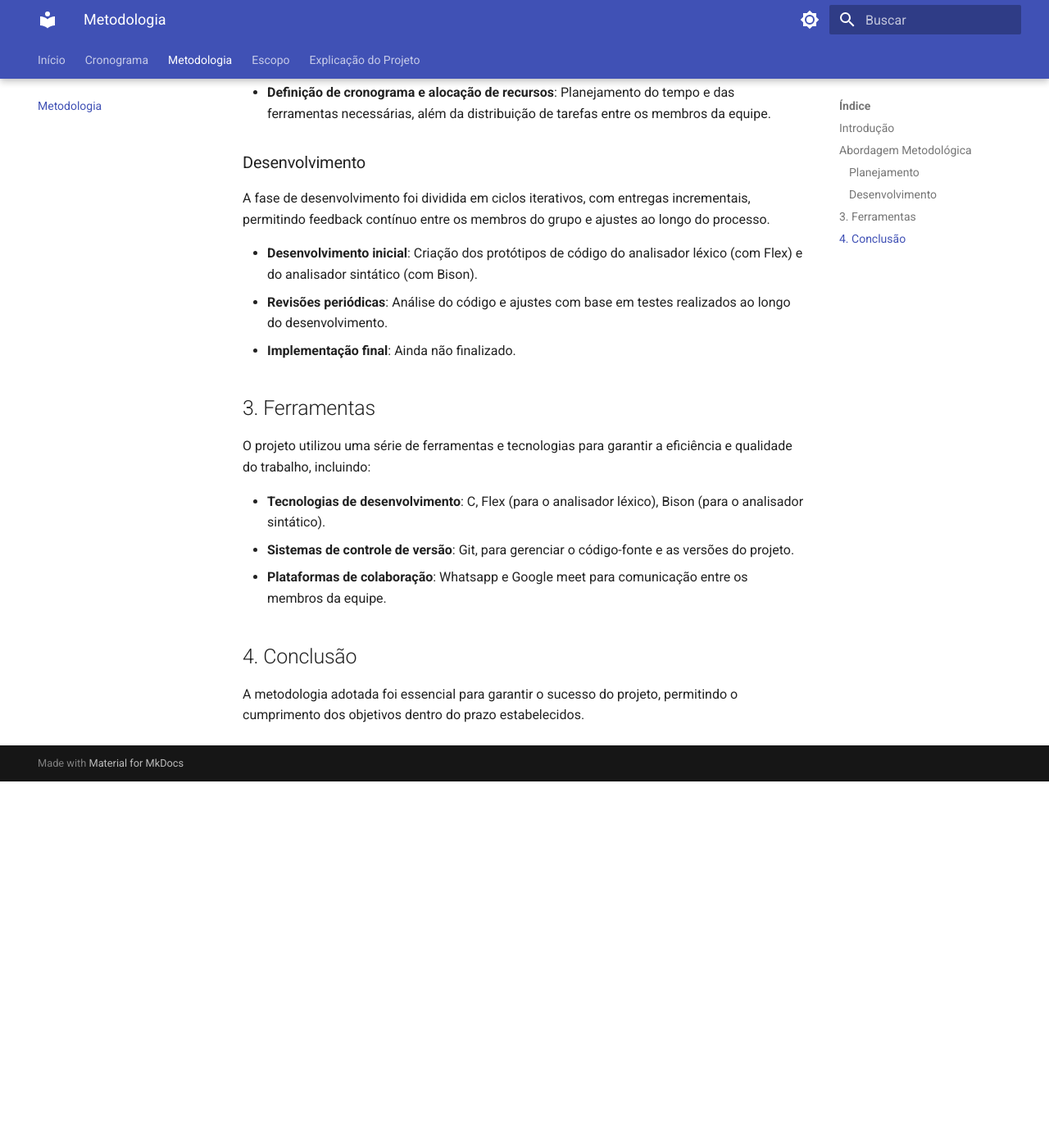
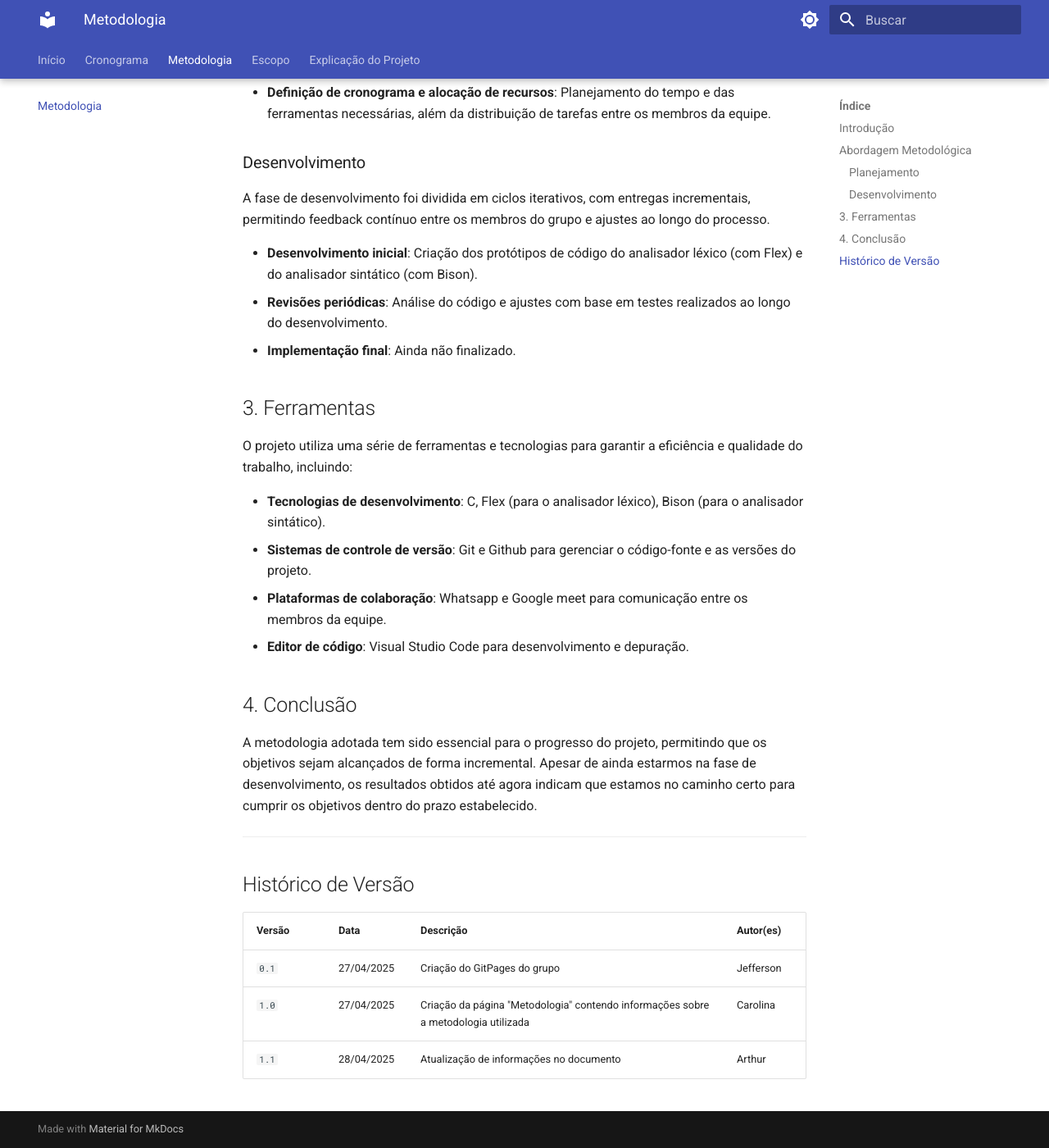
Before and after one commit to Frans6/Trab_Compiladores, an MkDocs documentation site: the page built from docs/metodologia.md, in a window 1280 px wide and 1400 px high, scrolled down 805 px. Shown: the whole window at 82% size. Built offline with MkDocs 1.6.1 and Material for MkDocs 9.7.7, drawn with Linux system fonts in a browser that asks for light colours; before the commit the page ends 1758 px from its top, so only the background shows below that; some of the changed text lies outside the part shown.

Commit message:
docs: adicionar VScode as ferramentas e corrigir alguns textos incorretos (texto da conclusão dizia que o projeto tinha sido concluido)

```diff
--- a/docs/metodologia.md
+++ b/docs/metodologia.md
@@ -28,12 +28,23 @@ A fase de desenvolvimento foi dividida em ciclos iterativos, com entregas increm
 - **Implementação final**: Ainda não finalizado.
 
 ## 3. Ferramentas
-O projeto utilizou uma série de ferramentas e tecnologias para garantir a eficiência e qualidade do trabalho, incluindo:
+O projeto utiliza uma série de ferramentas e tecnologias para garantir a eficiência e qualidade do trabalho, incluindo:
 
 - **Tecnologias de desenvolvimento**: C, Flex (para o analisador léxico), Bison (para o analisador sintático).
-- **Sistemas de controle de versão**: Git, para gerenciar o código-fonte e as versões do projeto.
+- **Sistemas de controle de versão**: Git e Github para gerenciar o código-fonte e as versões do projeto.
 - **Plataformas de colaboração**: Whatsapp e Google meet para comunicação entre os membros da equipe.
+- **Editor de código**: Visual Studio Code para desenvolvimento e depuração.
 
 ## 4. Conclusão
 
-A  metodologia adotada foi essencial para garantir o sucesso do projeto, permitindo o cumprimento dos objetivos dentro do prazo estabelecidos.
+A metodologia adotada tem sido essencial para o progresso do projeto, permitindo que os objetivos sejam alcançados de forma incremental. Apesar de ainda estarmos na fase de desenvolvimento, os resultados obtidos até agora indicam que estamos no caminho certo para cumprir os objetivos dentro do prazo estabelecido.
+
+---
+
+## Histórico de Versão
+
+| Versão | Data          | Descrição                          | Autor(es)     |
+| ------ | ------------- | ---------------------------------- | ------------- |
+| `0.1`  |  27/04/2025 |  Criação do GitPages do grupo | Jefferson |
+| `1.0`  |  27/04/2025 |  Criação da página "Metodologia" contendo informações sobre a metodologia utilizada | Carolina |
+| `1.1`  |  28/04/2025 |  Atualização de informações no documento | Arthur |
```
Also changed, not shown: other parts of docs/metodologia.md (+1 -1 lines).
